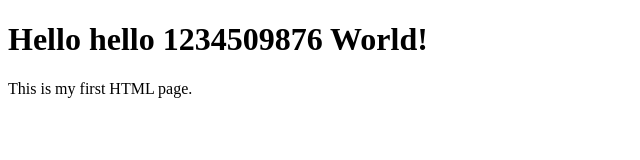
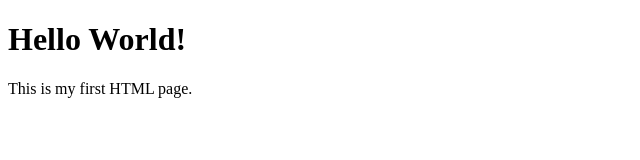
Before and after one commit to Aleem2026/git-rivert, a plain HTML site: page index.html in a window 1280 px wide. Shown: the whole page, without its empty margins (0-640 px from the left). Drawn offline with Linux system fonts and the light colour scheme.

Commit message:
Revert "ggg"
This reverts commit 49257493a2060236930cc696986919a4a3b4f16d.

```diff
--- a/index.html
+++ b/index.html
@@ -5,7 +5,7 @@
 </head>
 
 <body>
-    <h1>Hello hello 1234509876 World!</h1>
+    <h1>Hello World!</h1>
     <p>This is my first HTML page.</p>
 </body>
 </html>
```
